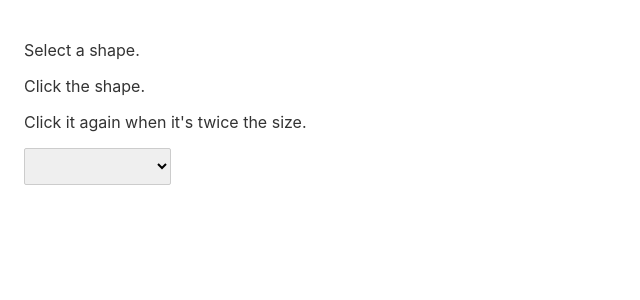
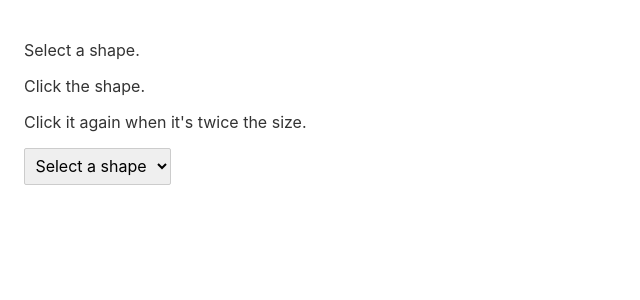
Before and after one commit to nicm42/click-the-dot-v3, a Svelte app: page / in a window 1280 px wide. Shown: the top 300 px of the page, without its empty margins (0-640 px from the left). Built offline with nearby package versions, Linux system fonts and the light colour scheme.

Commit message:
Made it so it selects the first option on load

```diff
--- a/src/components/Select.svelte
+++ b/src/components/Select.svelte
@@ -1,7 +1,7 @@
 <script lang="ts">
   export let selectedShape: string;
-
-  let shapes: string[] = ['circle', 'square', 'triangle'];
+  let value = '';
+  let shapes: string[] = ['Circle', 'Square', 'Triangle'];
 </script>
 
 <div class="select-shape-container">
@@ -9,12 +9,12 @@
     name="select-shape"
     class="select-shape"
     aria-label="Select a shape"
-    bind:value={selectedShape}
+    bind:value
+    on:change="{() => selectedShape = value}"
   >
     <option disabled selected value aria-hidden="true">Select a shape</option>
     {#each shapes as shape}
-      <option value={shape}>{shape}</option>
-      <!-- Text should have initial capital letter -->
+      <option value={shape}>{shape.charAt(0).toUpperCase() + shape.slice(1)}</option>
     {/each}
   </select>
 </div>
```
